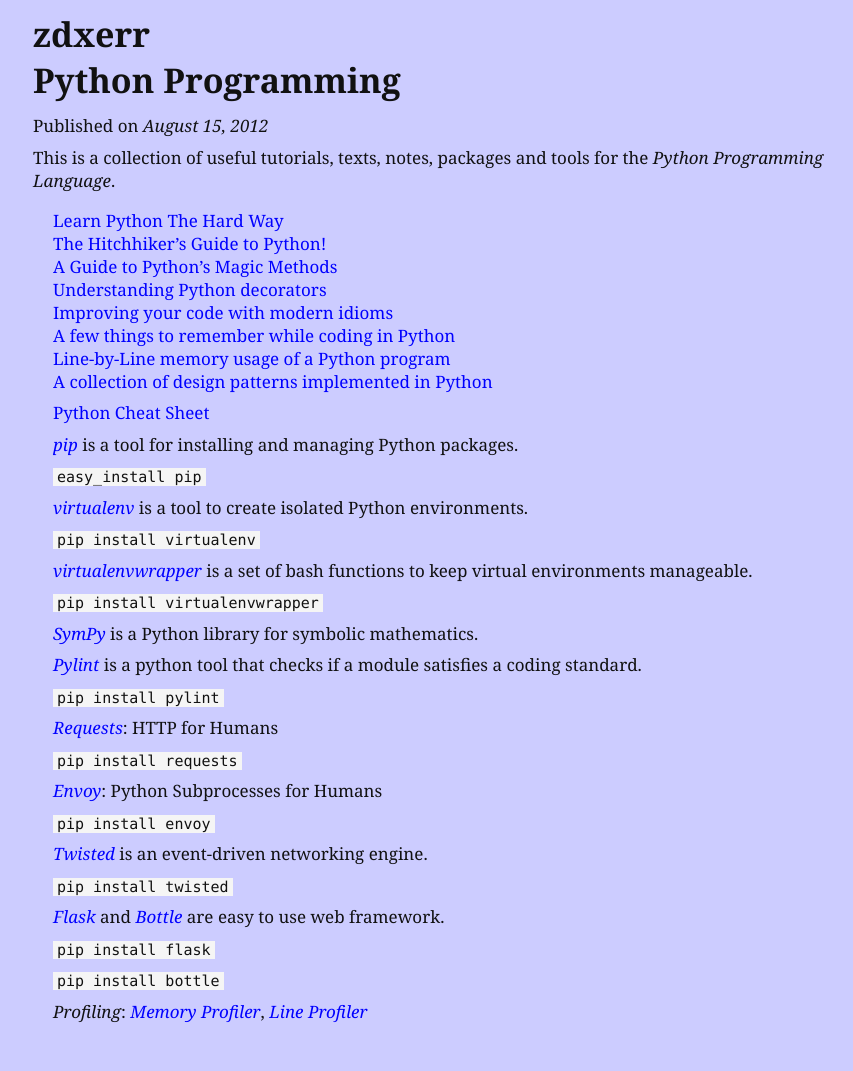
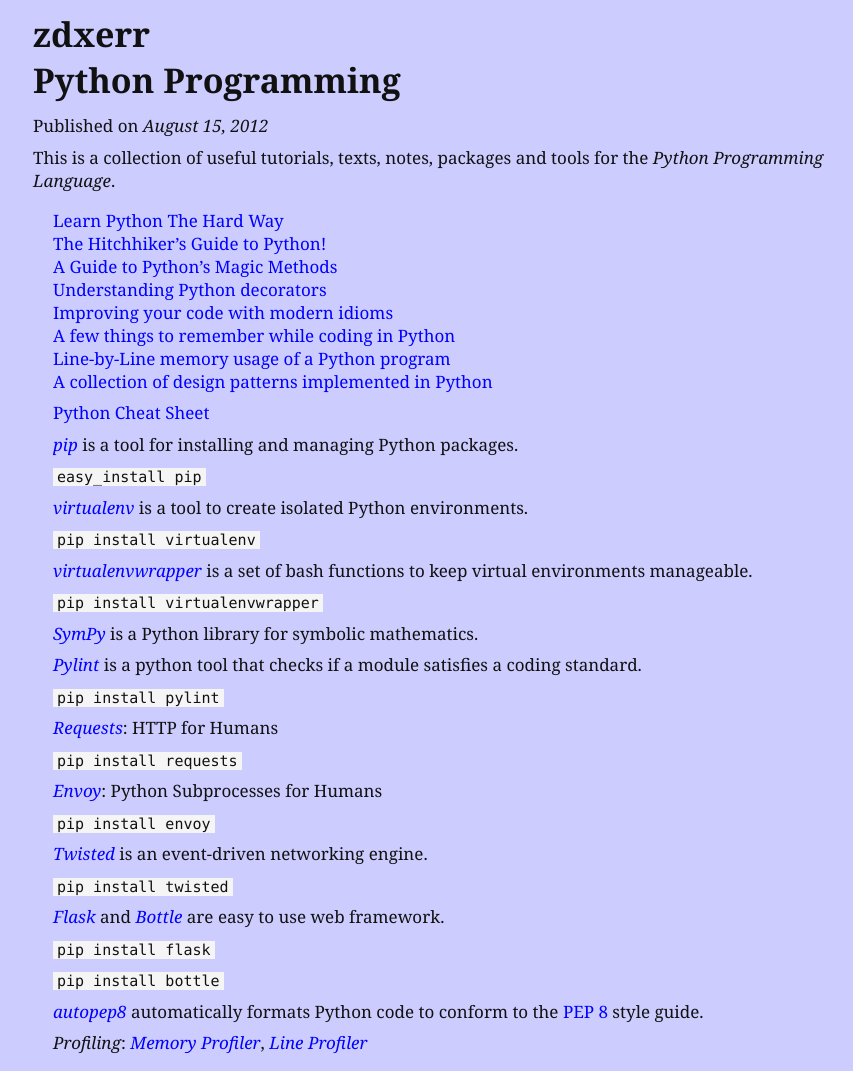
Before and after one commit to zdxerr/zdxerr.github.com, a Jekyll site: the page built from _posts/2012-08-15-python.markdown, in a window 1280 px wide. Shown: the whole page, without its empty margins (207-1060 px from the left). Built offline with Jekyll 4.4.1, drawn with Linux system fonts in a browser that asks for light colours; Markdown is read by kramdown in place of the engine named in the settings; before the commit the page ends 1040 px from its top, so only the background shows below that.

Commit message:
Added autopep8.

```diff
--- a/_posts/2012-08-15-python.markdown
+++ b/_posts/2012-08-15-python.markdown
@@ -53,4 +53,6 @@
 
 	`pip install bottle`
 
+- _[autopep8](https://github.com/hhatto/autopep8)_ automatically formats Python code to conform to the [PEP 8](http://www.python.org/dev/peps/pep-0008) style guide.
+
 - _Profiling_: _[Memory Profiler](https://github.com/fabianp/memory_profiler)_, _[Line Profiler](http://packages.python.org/line_profiler/)_
```
